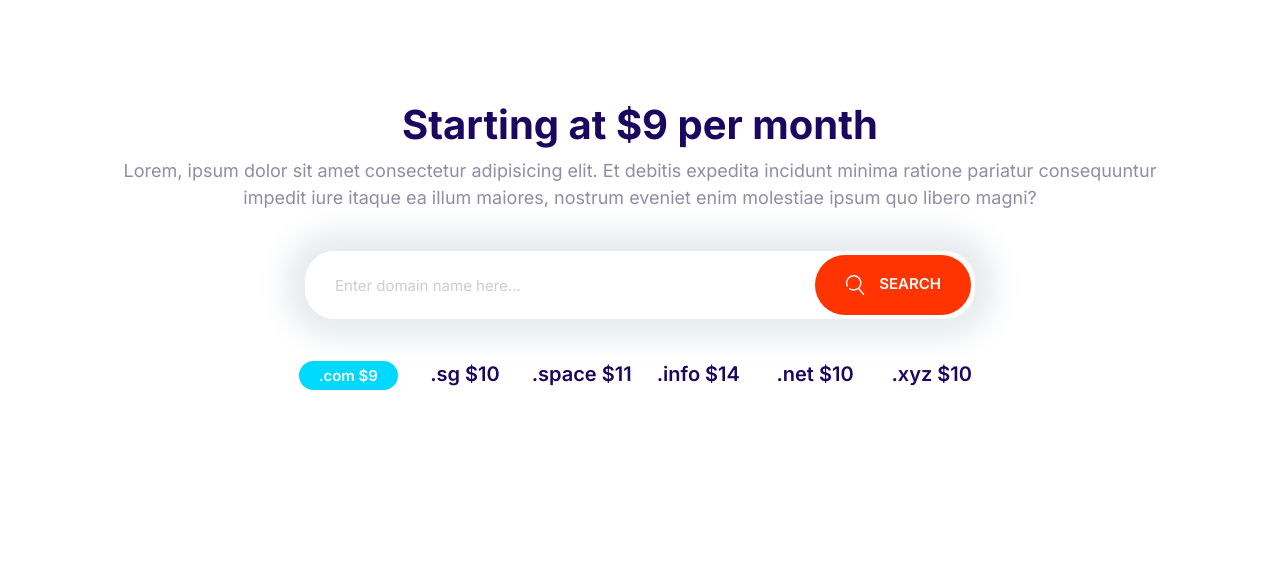
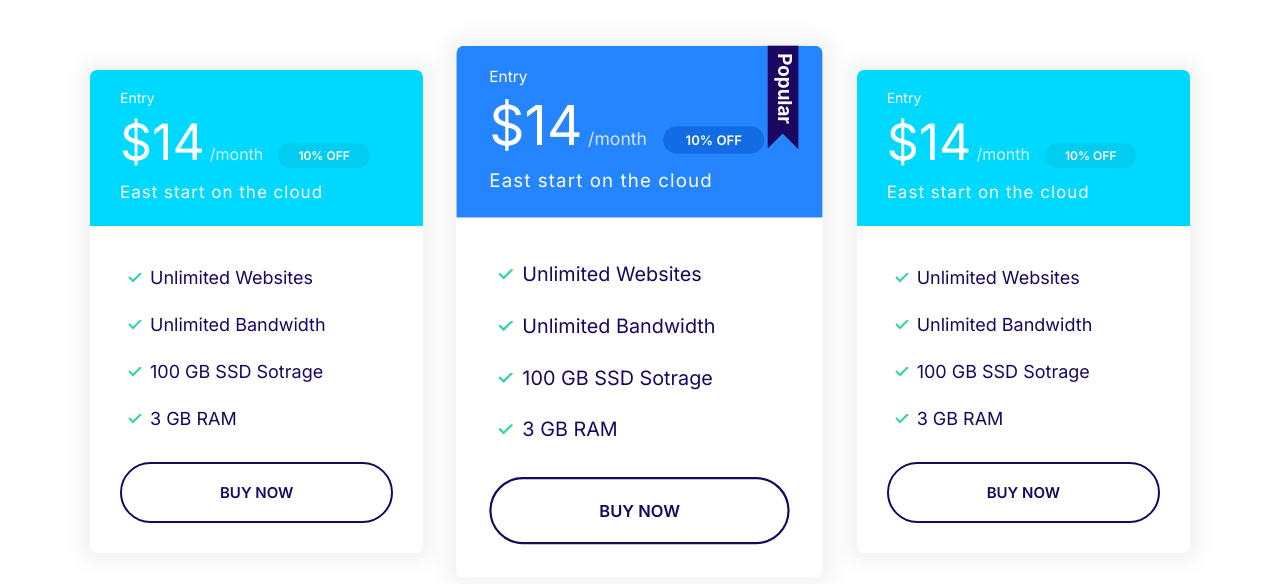
Before and after one commit to HantaAkai/Pet__Navive-Web-Site, a plain HTML site: page index.html in a window 1280 px wide. Drawn offline with Linux system fonts and the light colour scheme.

Commit message:
Build block plans component.

```diff
--- a/css/styles.css
+++ b/css/styles.css
@@ -326,7 +326,19 @@ a {
   color: #fff;
 }
 
+.card--primary .badge--primary {
+  background: #126de4;
+}
+
+.card--secondary .badge--secondary {
+  background: #02cdf1;
+}
+
 /* Plans */
+.plan {
+  transition: transform 0.3s ease-in-out;
+}
+
 .plan__name {
   color: #fff;
   margin: 0;
@@ -356,6 +368,10 @@ a {
   margin-bottom: 2rem;
 }
 
+.plan--popular {
+  transform: scale(1.1);
+}
+
 .plan--popular .card__header {
   position: relative;
 }
@@ -367,6 +383,14 @@ a {
   position: absolute;
   top: -6px;
   right: 5%;
+}
+
+.plan:hover {
+  transform: scale(1.05);
+}
+
+.plan--popular:hover {
+  transform: scale(1.15);
 }
 
 @media screen and (min-width: 1024px) {
@@ -726,3 +750,13 @@ a {
     grid-template-columns: repeat(auto-fit, minmax(10rem, 1fr));
   }
 }
+
+/* Plans Block */
+.block-plans .grid {
+  gap: 8rem 5rem;
+}
+
+.block-plans .card {
+  max-width: 500px;
+  margin: 0 auto;
+}
--- a/index.html
+++ b/index.html
@@ -15,37 +15,69 @@
     <link rel="stylesheet" href="/css/styles.css" />
   </head>
   <body>
-    <section class="block container block-domain">
-      <header class="block__header">
-        <h2>Starting at $9 per month</h2>
-        <p>
-          Lorem, ipsum dolor sit amet consectetur adipisicing elit. Et debitis
-          expedita incidunt minima ratione pariatur consequuntur impedit iure
-          itaque ea illum maiores, nostrum eveniet enim molestiae ipsum quo
-          libero magni?
-        </p>
-      </header>
-      <div class="input-group box-shadow">
-        <input
-          type="text"
-          class="input"
-          placeholder="Enter domain name here..."
-        />
-        <button class="btn btn--accent">
-          <svg class="icon icon--white">
-            <use xlink:href="images/sprite.svg#search"></use>
-          </svg>
-          Search
-        </button>
+    <section class="block container block-plans">
+      <div class="grid grid--1x3">
+        <div class="plan">
+          <div class="card card--secondary">
+            <header class="card__header">
+              <h3 class="plan__name">Entry</h3>
+              <span class="plan__price">$14</span>
+              <span class="plan__billing-cycle">/month</span>
+              <span class="badge badge--secondary badge--small">10% OFF</span>
+              <span class="plan__description">East start on the cloud</span>
+            </header>
+            <div class="card__body">
+              <ul class="list list--tick">
+                <li class="list__item">Unlimited Websites</li>
+                <li class="list__item">Unlimited Bandwidth</li>
+                <li class="list__item">100 GB SSD Sotrage</li>
+                <li class="list__item">3 GB RAM</li>
+              </ul>
+              <button class="btn btn--outline btn--block">Buy Now</button>
+            </div>
+          </div>
+        </div>
+        <div class="plan plan--popular">
+          <div class="card card--primary">
+            <header class="card__header">
+              <h3 class="plan__name">Entry</h3>
+              <span class="plan__price">$14</span>
+              <span class="plan__billing-cycle">/month</span>
+              <span class="badge badge--primary badge--small">10% OFF</span>
+              <span class="plan__description">East start on the cloud</span>
+            </header>
+            <div class="card__body">
+              <ul class="list list--tick">
+                <li class="list__item">Unlimited Websites</li>
+                <li class="list__item">Unlimited Bandwidth</li>
+                <li class="list__item">100 GB SSD Sotrage</li>
+                <li class="list__item">3 GB RAM</li>
+              </ul>
+              <button class="btn btn--outline btn--block">Buy Now</button>
+            </div>
+          </div>
+        </div>
+        <div class="plan">
+          <div class="card card--secondary">
+            <header class="card__header">
+              <h3 class="plan__name">Entry</h3>
+              <span class="plan__price">$14</span>
+              <span class="plan__billing-cycle">/month</span>
+              <span class="badge badge--secondary badge--small">10% OFF</span>
+              <span class="plan__description">East start on the cloud</span>
+            </header>
+            <div class="card__body">
+              <ul class="list list--tick">
+                <li class="list__item">Unlimited Websites</li>
+                <li class="list__item">Unlimited Bandwidth</li>
+                <li class="list__item">100 GB SSD Sotrage</li>
+                <li class="list__item">3 GB RAM</li>
+              </ul>
+              <button class="btn btn--outline btn--block">Buy Now</button>
+            </div>
+          </div>
+        </div>
       </div>
-      <ul class="list block-domain__prices">
-        <li><span class="badge badge--secondary">.com $9</span></li>
-        <li>.sg $10</li>
-        <li>.space $11</li>
-        <li>.info $14</li>
-        <li>.net $10</li>
-        <li>.xyz $10</li>
-      </ul>
     </section>
     <script src="/js/main.js"></script>
   </body>
```
Also changed, not shown: Components/block-plans.html (added, +64 -0 lines).
